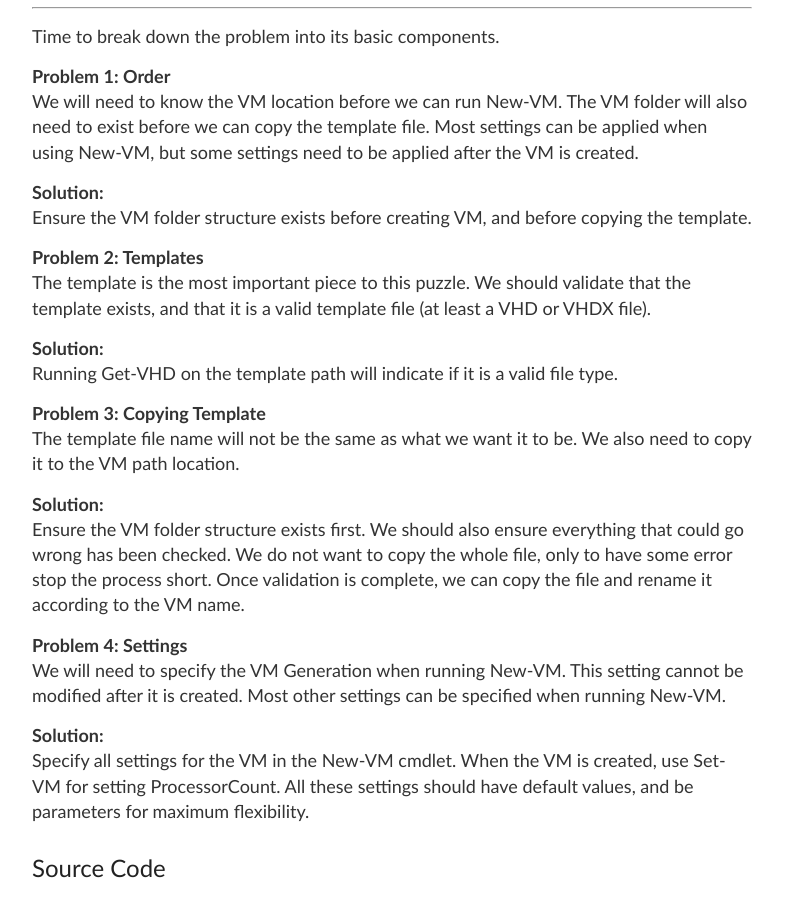
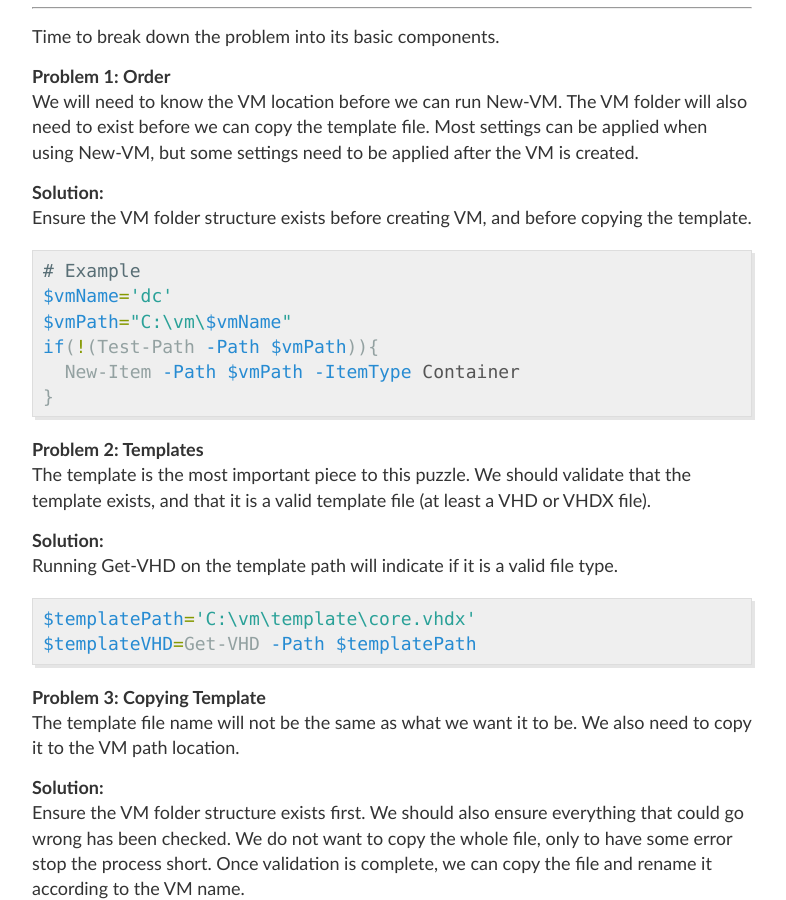
Before and after one commit to briansworth/dev, a Jekyll site: the page built from _posts/2019-4-28-PowerShell-New-VMFromTemplate.md, in a window 1280 px wide and 900 px high, scrolled down 1253 px. Shown: the whole window, without its empty margins (248-1034 px from the left). Built offline with Jekyll 4.4.1, drawn with Linux system fonts in a browser that asks for light colours.

Commit message:
Added examples for solutions

````diff
--- a/_posts/2019-4-28-PowerShell-New-VMFromTemplate.md
+++ b/_posts/2019-4-28-PowerShell-New-VMFromTemplate.md
@@ -85,6 +85,15 @@ but I didn't provide a function that could streamline the process.
   and before copying the template.
 </p>
 
+```powershell
+# Example
+$vmName='dc'
+$vmPath="C:\vm\$vmName"
+if(!(Test-Path -Path $vmPath)){
+  New-Item -Path $vmPath -ItemType Container
+}
+```
+
 <p>
   <strong>Problem 2: Templates</strong><br>
   The template is the most important piece to this puzzle.
@@ -96,6 +105,11 @@ but I didn't provide a function that could streamline the process.
   Running Get-VHD on the template path
   will indicate if it is a valid file type.
 </p>
+
+```powershell
+$templatePath='C:\vm\template\core.vhdx'
+$templateVHD=Get-VHD -Path $templatePath
+```
 
 <p>
   <strong>Problem 3: Copying Template</strong><br>
````
